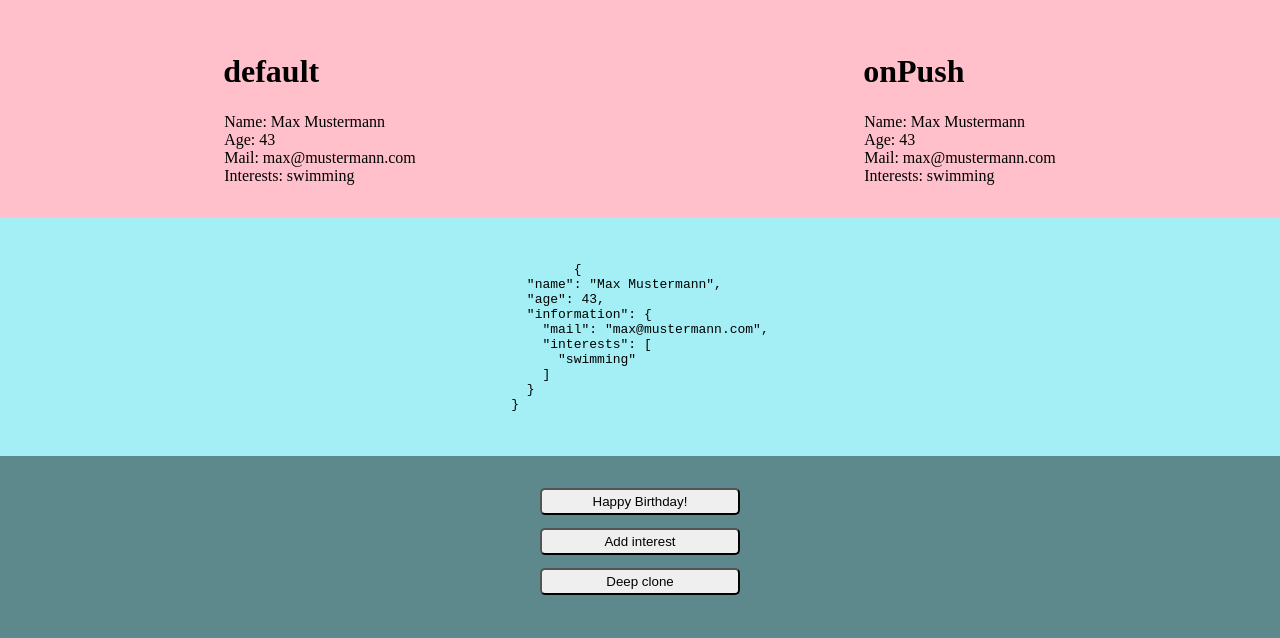
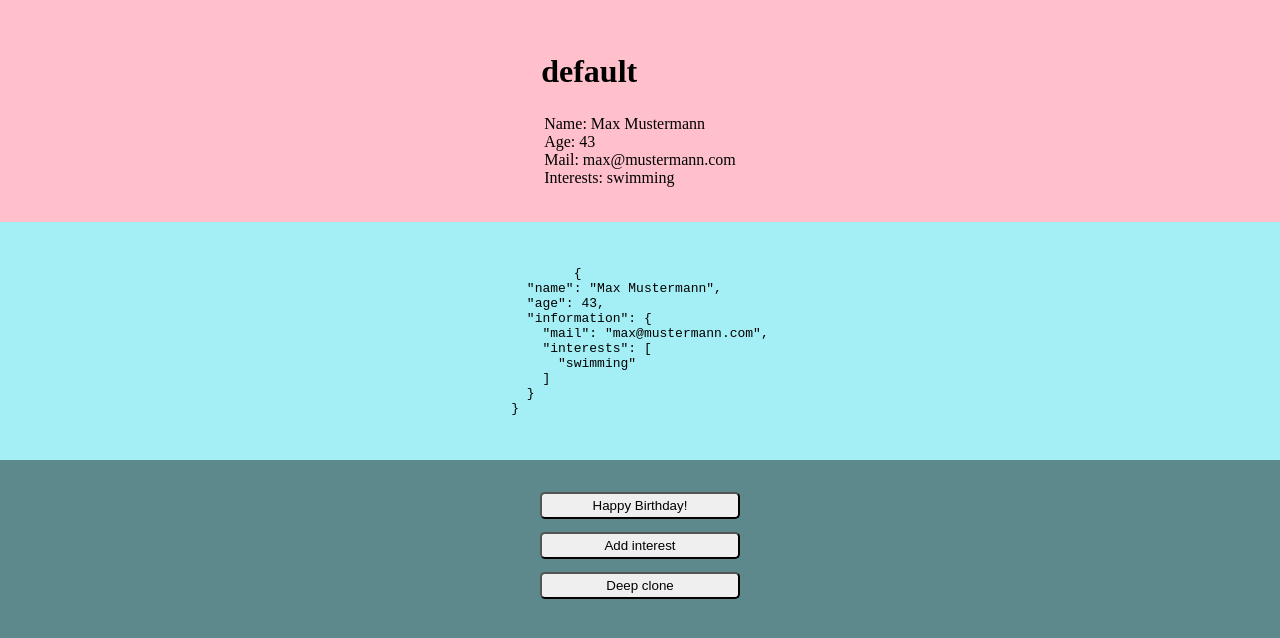
Before and after one commit to Paul-rs1/angular-change-detection-testing, an Angular app: page / in a window 1280 px wide. Shown: the top 638 px of the page. Built offline with nearby package versions, Linux system fonts and the light colour scheme.

Commit message:
3 files modified

```diff
--- a/src/app/app.component.css
+++ b/src/app/app.component.css
@@ -3,11 +3,11 @@
   width: 100%;
 }
 
-.component-container {
+.strategy-container {
   display: flex;
   flex-direction: row;
   justify-content: space-around;
   background-color: pink;
-  padding: 2em 0;
   align-content: stretch;
+  padding: 2em 1em 2em 1em;
 }
--- a/src/app/app.component.html
+++ b/src/app/app.component.html
@@ -1,6 +1,6 @@
-<div class="component-container">
+<div class="strategy-container">
   <default-strategy-component [people]="people"></default-strategy-component>
-  <push-strategy-component [people]="people"></push-strategy-component>
+  <!-- <push-strategy-component [people]="people"></push-strategy-component> -->
 </div>
 <live-data [people]="people"></live-data>
 <editor-component
--- a/src/app/components/display.component.ts
+++ b/src/app/components/display.component.ts
@@ -23,15 +23,11 @@ import {
   `,
   ],
 })
-export class DisplayComponent implements OnChanges, AfterViewChecked, DoCheck {
+export class DisplayComponent implements OnChanges, AfterViewChecked {
   @ViewChild('myDisplayContainer') ContainerRef: ElementRef;
   @Input() people;
 
   highlight = false;
-
-  ngDoCheck() {
-    console.log('do check');
-  }
 
   ngOnChanges() {
     this.highlight = true;
@@ -40,9 +36,9 @@ export class DisplayComponent implements OnChanges, AfterViewChecked, DoCheck {
   ngAfterViewChecked() {
     if (!this.ContainerRef?.nativeElement || !this.highlight) return;
     this.highlight = false;
-    this.ContainerRef.nativeElement.style.border = 'thin solid yellow';
+    this.ContainerRef.nativeElement.style.border = 'medium solid yellow';
     setTimeout(() => {
-      this.ContainerRef.nativeElement.style.border = 'thin solid transparent';
+      this.ContainerRef.nativeElement.style.border = 'medium solid transparent';
     }, 500);
   }
 }
```
